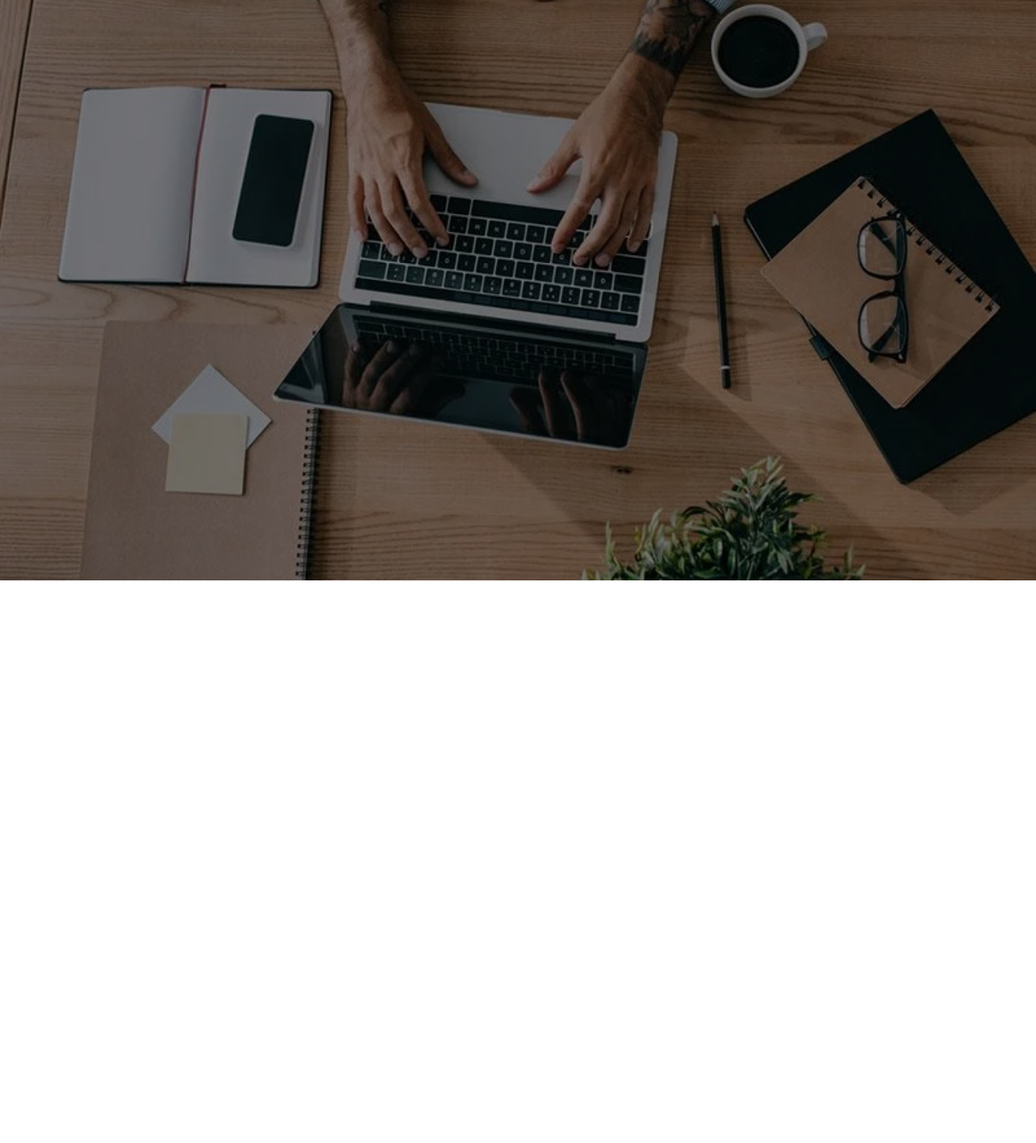
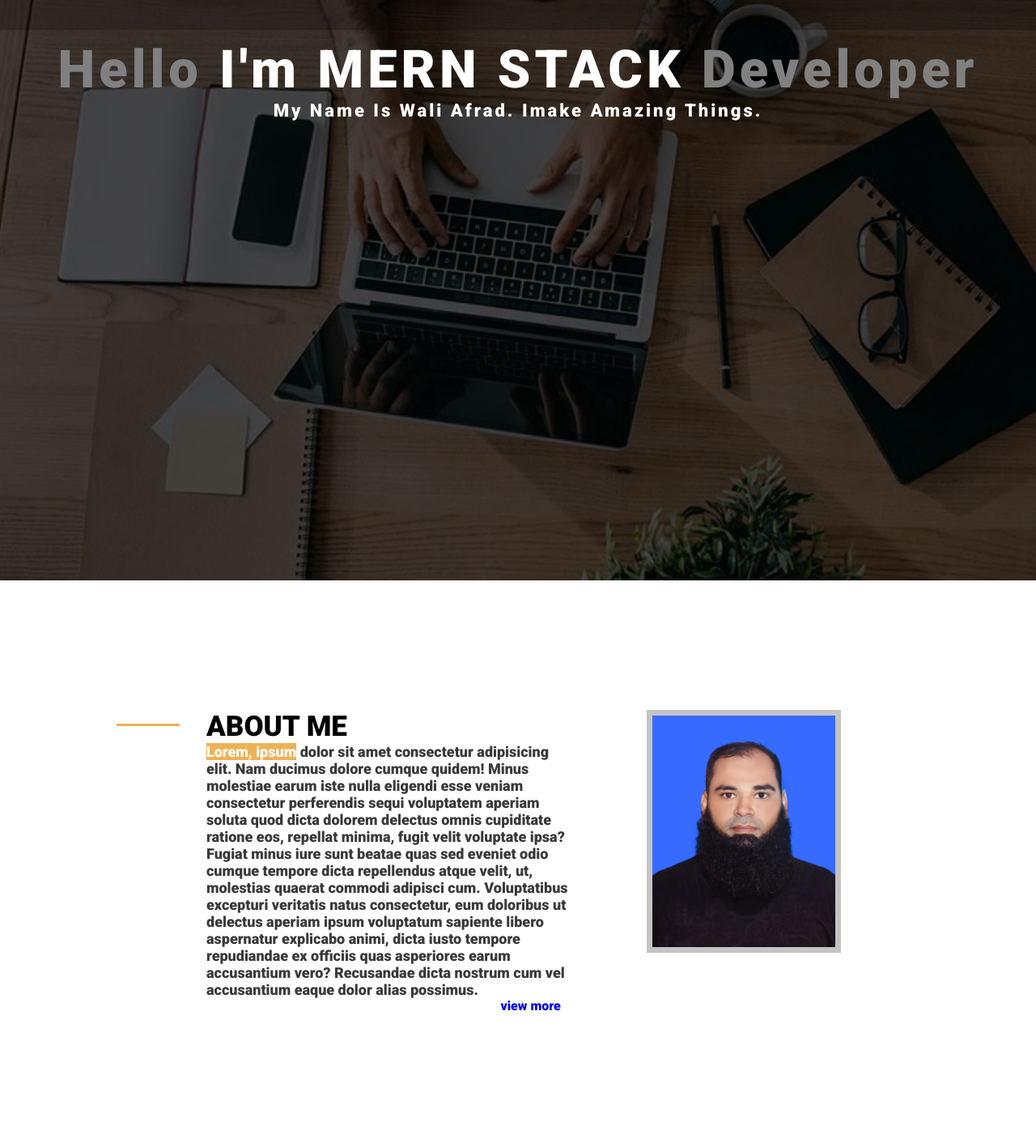
Before and after one commit to waliafrad/portfolio-02, a plain HTML site: page index.html in a window 1280 px wide. Shown: the part 83-1495 px from the top of the page at 81% size. Before the commit the page ends 800 px from the top, so only its background shows below. Drawn offline with Linux system fonts and the light colour scheme.

Commit message:
adding some css

```diff
--- a/css/style.css
+++ b/css/style.css
@@ -1,6 +1,14 @@
+@import url('https://fonts.googleapis.com/css2?family=Prompt:wght@300;400;500;600;700&family=Roboto:wght@900&display=swap');
+body{
+    font-family: 'Roboto', sans-serif;
+}
 *{
     margin: 0;
     padding: 0;
+
+}
+a{
+    text-decoration: none;
 }
 
 .home-section{
@@ -12,16 +20,18 @@
     min-height: 100vh;
 }
 .overlay {
-    background: rgba(0,0,0,0.5);
+    background: rgba(0,0,0,0.7);
     width: 100%;
     height: 100vh;
 }
 .navigation-section {
-    display: flex;
-    justify-content: space-between;
-    align-items:center;
-    background-color: #0606063b;
-    /* color: white; */
+	display: flex;
+	justify-content: space-between;
+	align-items: center;
+	background-color: #0606063b;
+	min-height: 15vh;
+	position: fixed;
+	width: 100%;
 }
 .logo{
     color: white;
@@ -42,6 +52,72 @@
 .nav-items ul li a:hover{
     background-color: rgba(0, 0, 0, 0.5);
 }
-.social-icon{
+.social-icon span i{
     color: white;
 }
+.content-section{
+    width: 100%;
+    height: 100vh;
+}
+.home-content {
+	text-align: center;
+	padding: 131px 0;
+	color: white;
+}
+.home-content h1 {
+	font-size: 65px;
+	letter-spacing: 5px;
+	text-transform: capitalize;
+}
+.home-content h1 span{
+    color: gray;
+}
+.home-content h5 {
+	text-transform: capitalize;
+	font-size: 22px;
+	letter-spacing: 3px;
+	font-weight: ;
+}
+.about-me-section{
+    padding: 160px 255px;
+    display: flex;
+    gap: 1em;
+}
+.about-info{
+    width: 70%;
+}
+.about-info h2 {
+	text-transform: uppercase;
+	font-size: 35px;
+    position: relative;
+}
+.about-info h2::before {
+	content: "";
+	position: absolute;
+	left: -111px;
+	top: 17px;
+	width: 78px;
+	height: 3px;
+	background-color: #eeb255;
+}
+.about-info p {
+	padding-right: 70px;
+	font-size: 18px;
+	font-weight: normal;
+	color: #3a3a3a;
+}
+.about-info p span{
+    background-color: #eeb255;
+    color: white;
+}
+.about-info .btn {
+	float: right;
+	margin-right: 90px;
+}
+.about-img{
+    width: 30%;
+}
+.about-img img {
+	width: 100%;
+	border: 7px solid #c6c3c3;
+}
--- a/index.html
+++ b/index.html
@@ -29,9 +29,25 @@
                     <span><i class="fa-brands fa-dribbble"></i></span>
                 </div>
             </div>
-            <div class="content-section">  content part </div>
+            <div class="content-section">
+                <div class="home-content">
+                    <h1> <span>Hello</span> i'm MERN STACK <span>Developer</span></h1>
+                    <h5>My name is wali afrad. Imake amazing things.</h5>
+                </div>
+            </div>
         </div>
-
+    </section>
+    <section class="about-me-section">
+        <div class="about-info">
+            <h2>about me</h2>
+            <p><span>Lorem, ipsum</span> dolor sit amet consectetur adipisicing elit. Nam ducimus dolore cumque quidem! Minus molestiae earum iste nulla eligendi esse veniam consectetur perferendis sequi voluptatem aperiam soluta quod dicta dolorem delectus omnis cupiditate ratione eos, repellat minima, fugit velit voluptate ipsa? Fugiat minus iure sunt beatae quas sed eveniet odio cumque tempore dicta repellendus atque velit, ut, molestias quaerat commodi adipisci cum. Voluptatibus excepturi veritatis natus consectetur, eum doloribus ut delectus aperiam ipsum voluptatum sapiente libero aspernatur explicabo animi, dicta iusto tempore repudiandae ex officiis quas asperiores earum accusantium vero? Recusandae dicta nostrum cum vel accusantium eaque dolor alias possimus.</p>
+            <div class="btn">
+                <a href="#">view more <span></span></a>
+            </div>
+        </div>
+        <div class="about-img">
+            <img src="images/profile.jpg" alt="">
+        </div>
     </section>
 </body>
 </html>
```
Also changed, not shown: images/profile.jpg (added).
